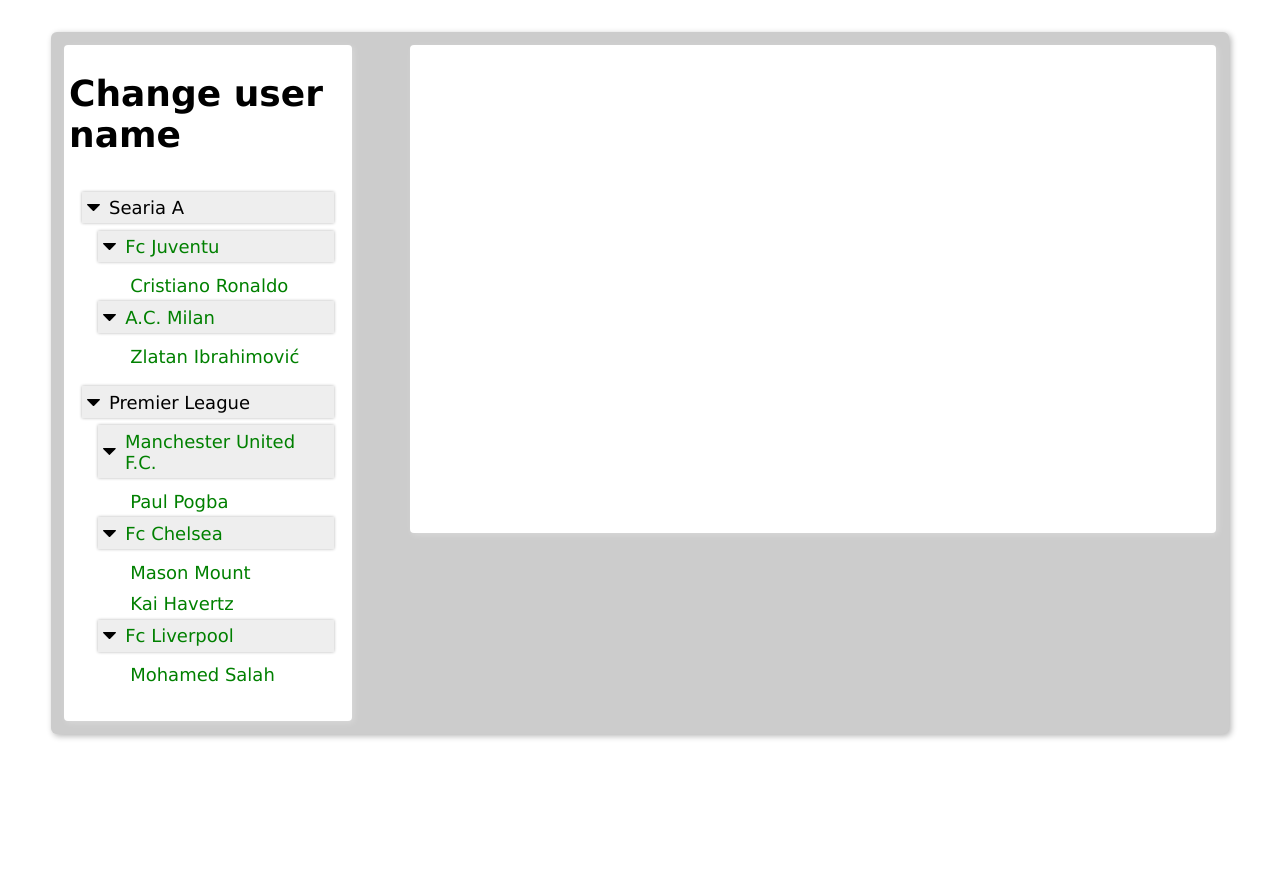
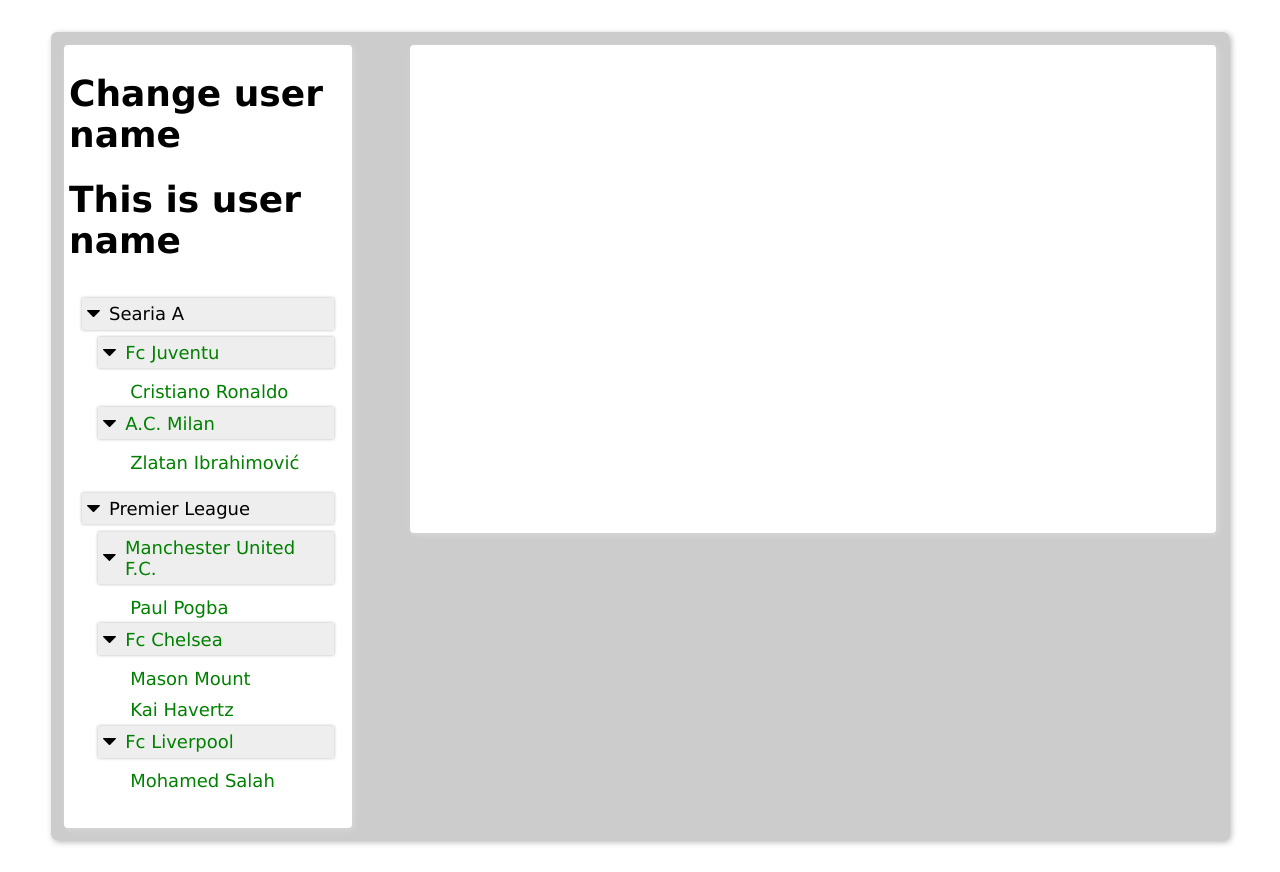
Before and after one commit to Narek-Av/soccer-analyzer-ts, a React (Create React App) app: page / in a window 1280 px wide. Before the commit the page ends 800 px from the top, so only its background shows below. Built offline with nearby package versions, Linux system fonts and the light colour scheme.

Commit message:
Showing user name in sidebar menu

```diff
--- a/src/components/Sidebar/Sidebar.tsx
+++ b/src/components/Sidebar/Sidebar.tsx
@@ -33,6 +33,7 @@
   return (
     <div className="sidebar-container">
       <h1>Change user name</h1>
+      <h1>This is user name</h1>
       <ul className="leagues">
         {leagues.map(({ name, teams, id }: League) => (
           <li key={id} className="leagues-item">
```
